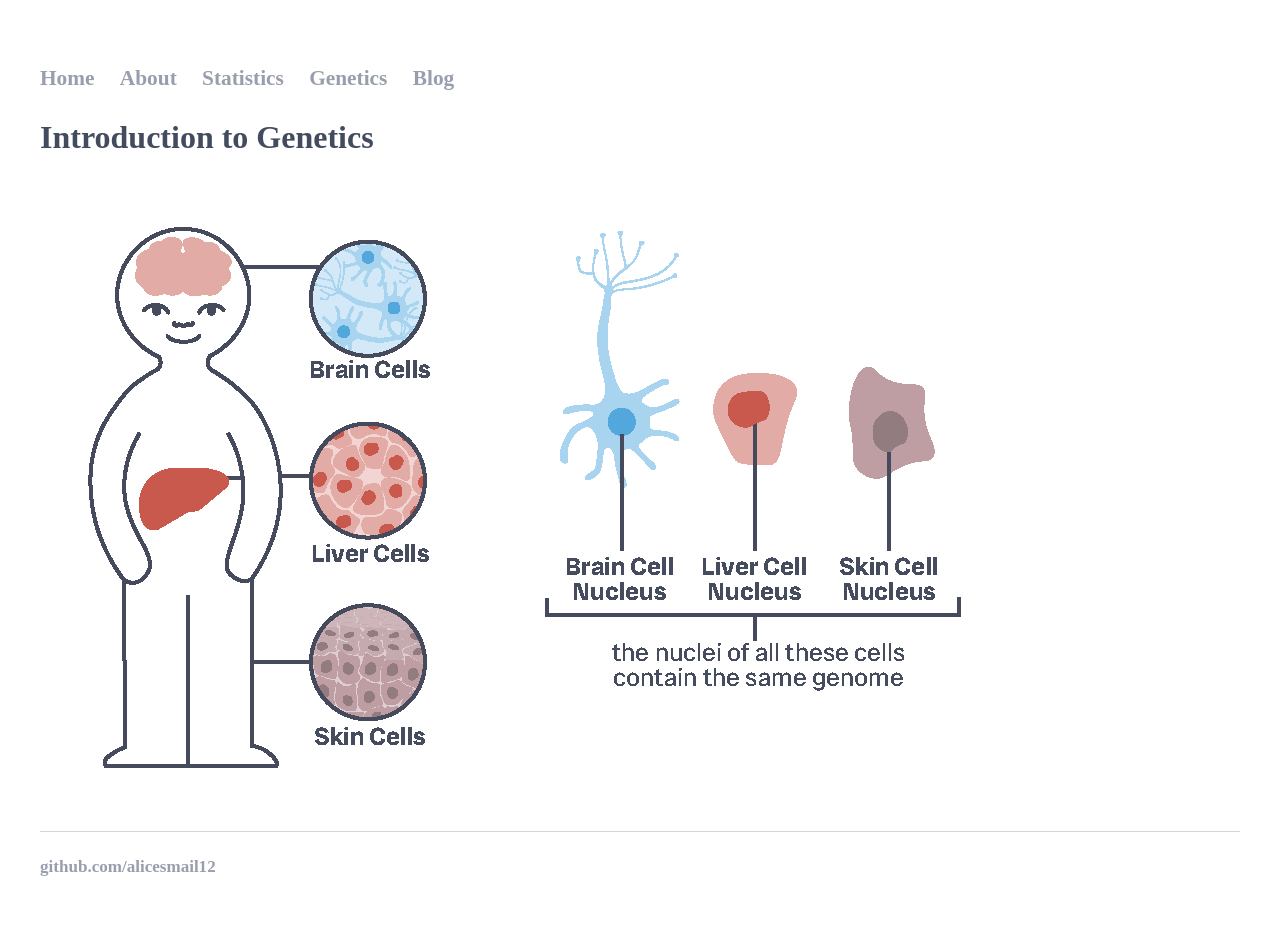
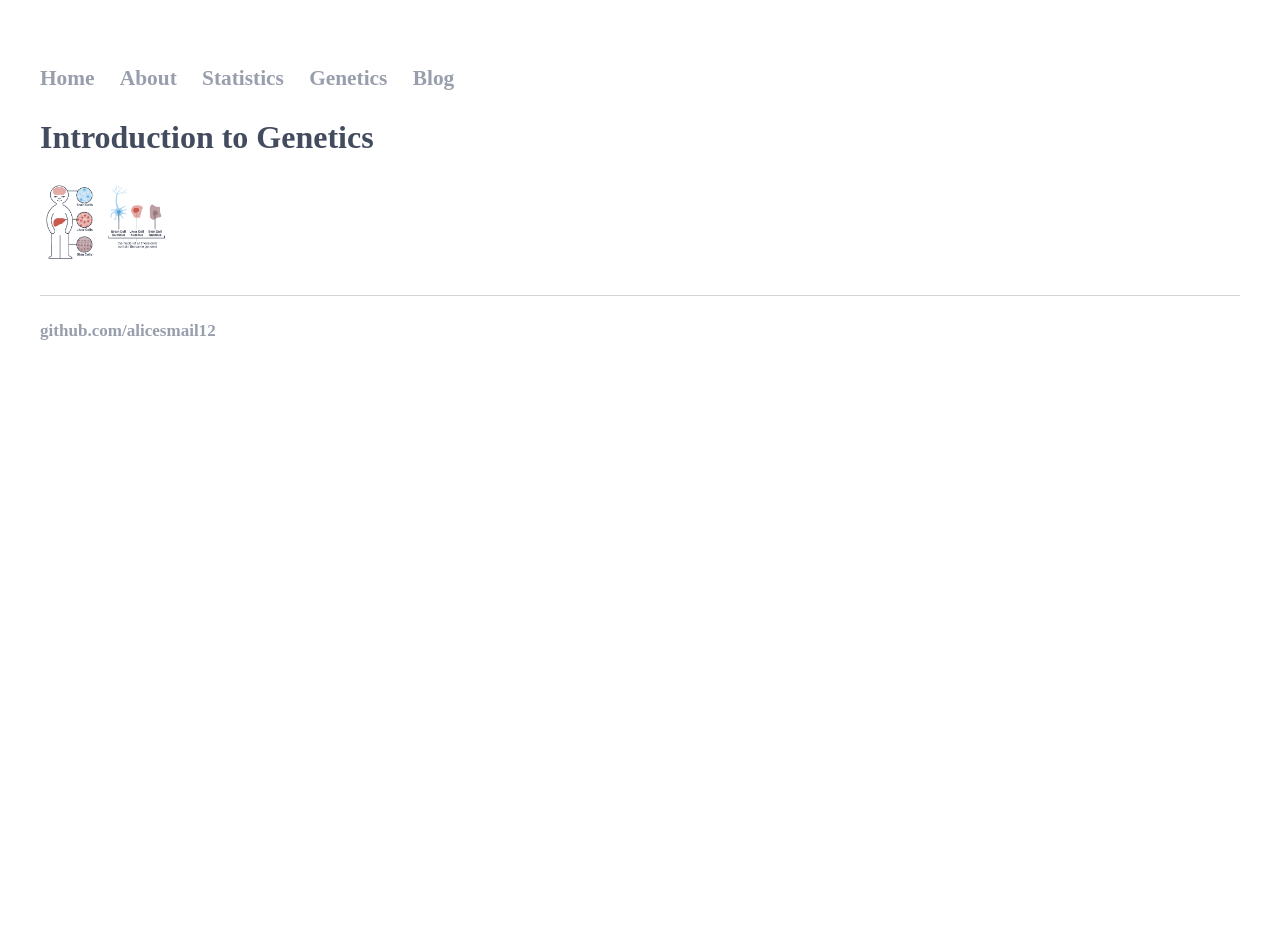
Before and after one commit to alicesmail12/alicesmail12.github.io, a Jekyll site: the page built from Genetics/Introduction-To-Genetics.html, in a window 1280 px wide. Built offline with Jekyll 4.4.1, drawn with Linux system fonts in a browser that asks for light colours; some web fonts are replaced; after the commit the page ends 900 px from its top, so only the background shows below that.

Commit message:
Update Introduction-To-Genetics.html

```diff
--- a/Genetics/Introduction-To-Genetics.html
+++ b/Genetics/Introduction-To-Genetics.html
@@ -135,6 +136,6 @@ a:hover {
 Introduction to Genetics
 </h1>
 
-<p><img src='images/Intro-Genetics-02.png'></p>
+<p><img src='images/Intro-Genetics-02.png' width="128"></p>
 
 </body>
```
Also changed, not shown: other parts of Genetics/Introduction-To-Genetics.html (+1 -0 lines).
